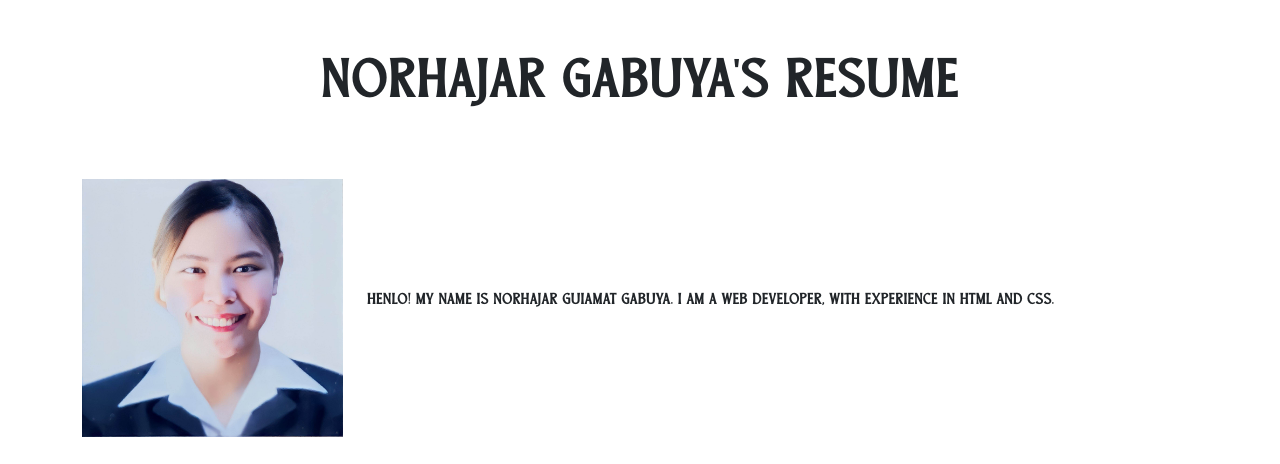
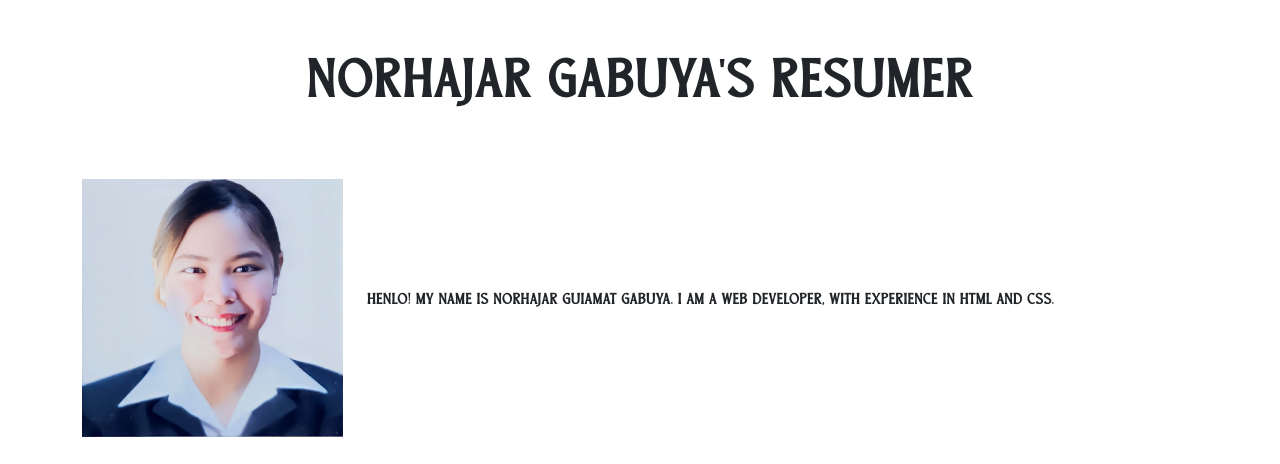
Before and after one commit to Norseolee/Resume, a plain HTML site: page index.html in a window 1280 px wide. Shown: the top 464 px of the page. Drawn offline with nearby package versions, Linux system fonts and the light colour scheme; files whose address does not match are found by name.

Commit message:
added calulator cript here and edit head resume

```diff
--- a/index.html
+++ b/index.html
@@ -28,7 +28,7 @@
     <header class="container">
       <div class="row">
         <div class="py-5 text-center">
-          <p class="display-4">Norhajar Gabuya's Resume</p>
+          <p class="display-4">Norhajar Gabuya's Resumer</p>
         </div>
       </div>
     </header>
```
Also changed, not shown: Calculator.js (added).
